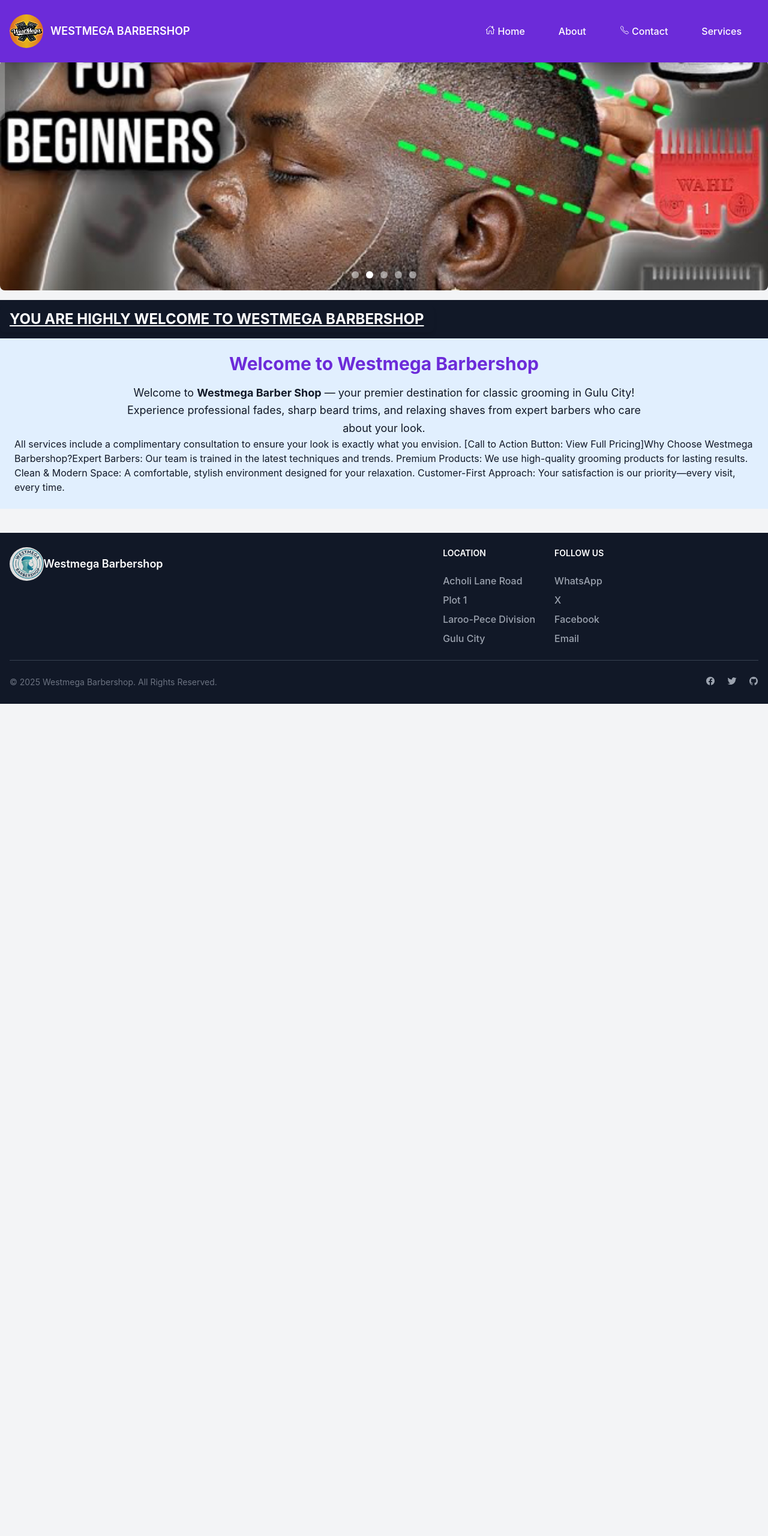
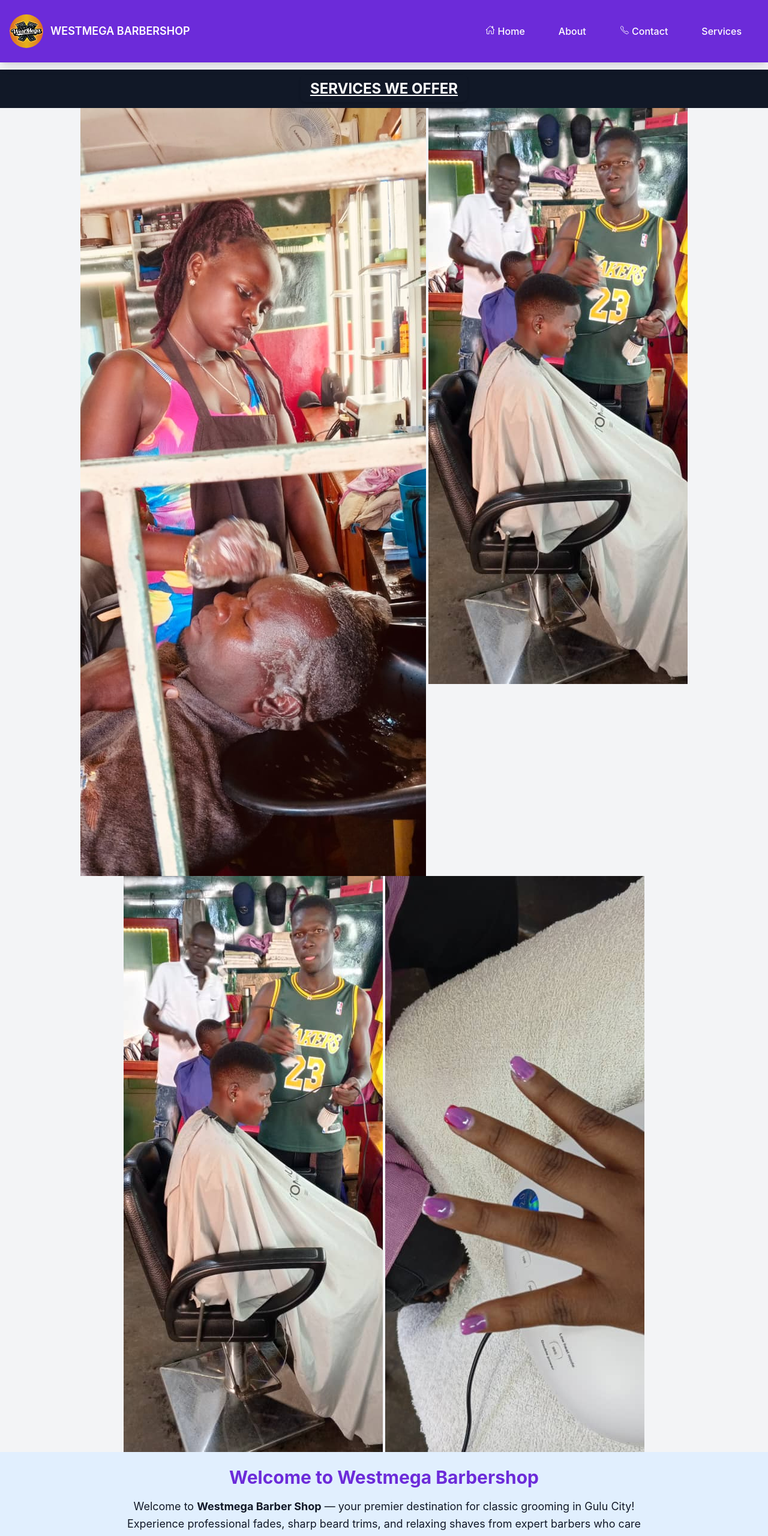
Before and after one commit to OJOK314/Erick-website, a plain HTML site: page Services.html in a window 1280 px wide. Shown: the top 2560 px of the page at 60% size. Before the commit the page ends 1173 px from the top, so only its background shows below. Drawn offline with nearby package versions, Linux system fonts and the light colour scheme.

Commit message:
add images in to index.html file

```diff
--- a/Services.html
+++ b/Services.html
@@ -66,44 +66,41 @@
 
   <!-- ======== MAIN CONTENT ======== -->
   <main>
-    <!-- Carousel -->
-    <div id="default-carousel" class="relative w-full" data-carousel="slide">
-      <div class="relative h-56 overflow-hidden rounded-lg md:h-96">
-        <div class="hidden duration-700 ease-in-out" data-carousel-item>
-          <img src="./image1.jpg" class="absolute block w-full h-full object-cover" alt="Image 1">
-        </div>
-        <div class="hidden duration-700 ease-in-out" data-carousel-item>
-          <img src="./image2.jpg" class="absolute block w-full h-full object-cover" alt="Image 2">
-        </div>
-        <div class="hidden duration-700 ease-in-out" data-carousel-item>
-          <img src="./image3.jpg" class="absolute block w-full h-full object-cover" alt="Image 3">
-        </div>
-        <div class="hidden duration-700 ease-in-out" data-carousel-item>
-          <img src="./image4.jpg" class="absolute block w-full h-full object-cover" alt="Image 4">
-        </div>
-        <div class="hidden duration-700 ease-in-out" data-carousel-item>
-          <img src="./image5.jpg" class="absolute block w-full h-full object-cover" alt="Image 5">
-        </div>
-      </div>
-
-      <!-- Indicators -->
-      <div class="absolute z-30 flex -translate-x-1/2 bottom-5 left-1/2 space-x-3">
-        <button type="button" class="w-3 h-3 rounded-full bg-white" aria-label="Slide 1" data-carousel-slide-to="0"></button>
-        <button type="button" class="w-3 h-3 rounded-full bg-white" aria-label="Slide 2" data-carousel-slide-to="1"></button>
-        <button type="button" class="w-3 h-3 rounded-full bg-white" aria-label="Slide 3" data-carousel-slide-to="2"></button>
-        <button type="button" class="w-3 h-3 rounded-full bg-white" aria-label="Slide 4" data-carousel-slide-to="3"></button>
-        <button type="button" class="w-3 h-3 rounded-full bg-white" aria-label="Slide 5" data-carousel-slide-to="4"></button>
-      </div>
-    </div>
-
-    <!-- Animated Welcome Banner -->
+ <!-- Animated Welcome Banner -->
     <div class="overflow-hidden bg-gray-900 py-4 mt-4">
-      <h1 class="text-center text-2xl font-bold text-white animate-marquee">
+      <h1 class="text-center text-2xl font-bold text-white">
         <span class="px-4 py-2 bg-black underline rounded-lg shadow-md">
-          YOU ARE HIGHLY WELCOME TO WESTMEGA BARBERSHOP
+          SERVICES WE OFFER
         </span>
       </h1>
     </div>
+
+  </div>
+
+  <div style="display: flex; justify-content: center; gap: 4px;">
+    <div >
+      <img src="./image31.jpg">
+    </div>
+
+    <div>
+      <img src="./photo6.jpg">
+    </div>
+    </div>
+
+<div style="display: flex; justify-content: center; gap: 4px;">
+    <div>
+      <img src="./photo6.jpg">
+    </div>
+
+    <div>
+      <img src="./photo20.jpg">
+    </div>
+</div>
+
+
+
+
+
 
     <!-- About Section -->
     <section class="p-6 text-gray-900 bg-blue-100">
```
Also changed, not shown: Contact.html (+19 -0 lines), WhatsApp Image 2025-10-24 at 06.24.35_6f104982.jpg (added), WhatsApp Image 2025-10-24 at 06.24.35_ad657337.jpg (added), image23.jpg (added), image24.jpg (added), image25.jpg (added), image26.jpg (added), image27.jpg (added), image28.jpg (added), image29.jpg (added), image30.jpg (added), image31.jpg (added).
